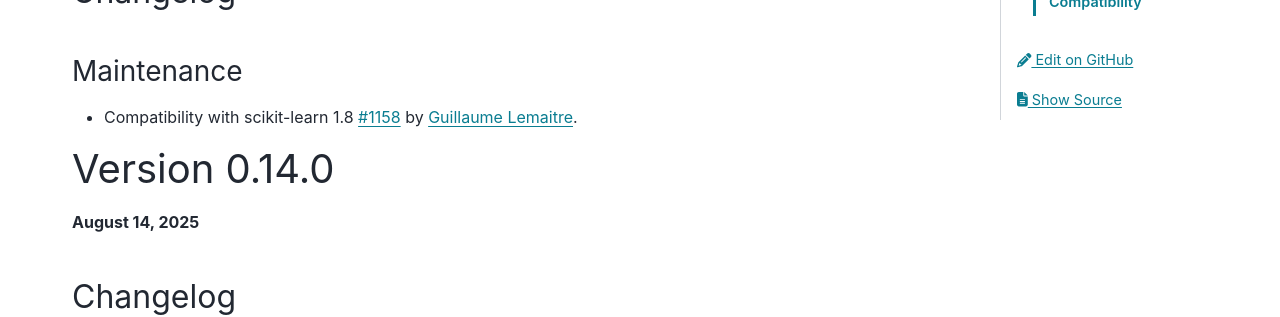
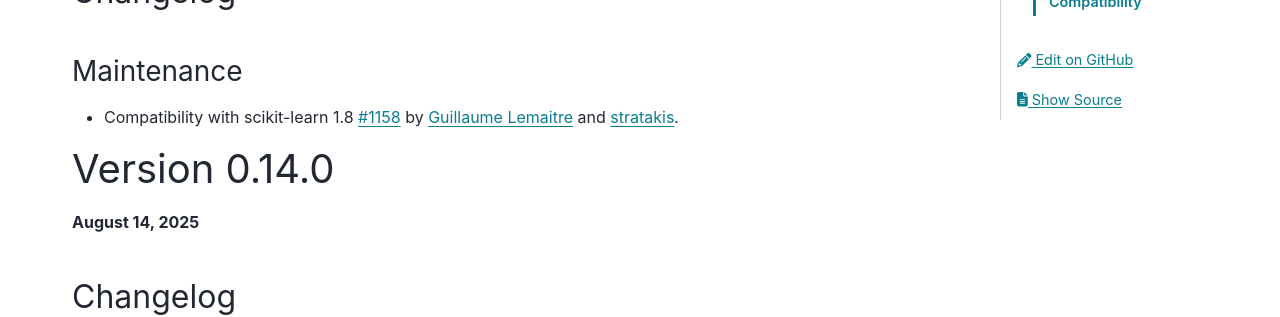
Before and after one commit to scikit-learn-contrib/imbalanced-learn, a Sphinx documentation site: the page built from doc/whats_new/v0.14.rst, in a window 1280 px wide and 1089 px high. Shown: the part 306-623 px from the top of the window. Built offline with Sphinx 7.4.7 and the PyData theme 0.15.4, drawn with Linux system fonts in a browser that asks for light colours; pages that are not in the unit, such as notebooks, are missing from menus.

```diff
--- a/doc/whats_new/v0.14.rst
+++ b/doc/whats_new/v0.14.rst
@@ -12,7 +12,8 @@ Maintenance
 ...........
 
 - Compatibility with scikit-learn 1.8
-  :pr:`1158` by :user:`Guillaume Lemaitre <glemaitre>`.
+  :pr:`1158` by :user:`Guillaume Lemaitre <glemaitre>` and
+  :user:`stratakis <stratakis>`.
 
 Version 0.14.0
 ==============
```
